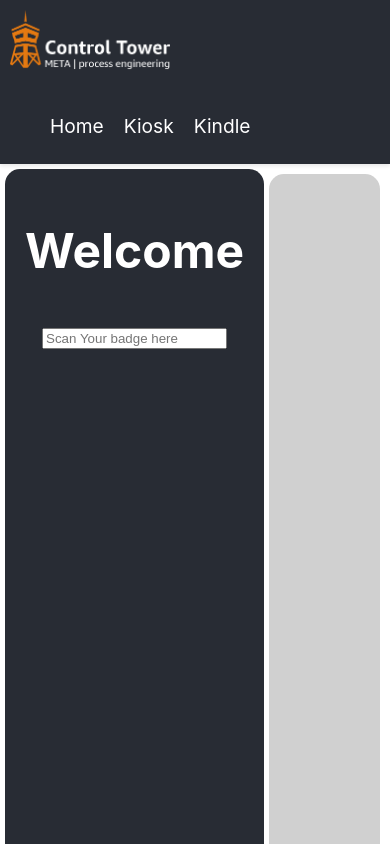
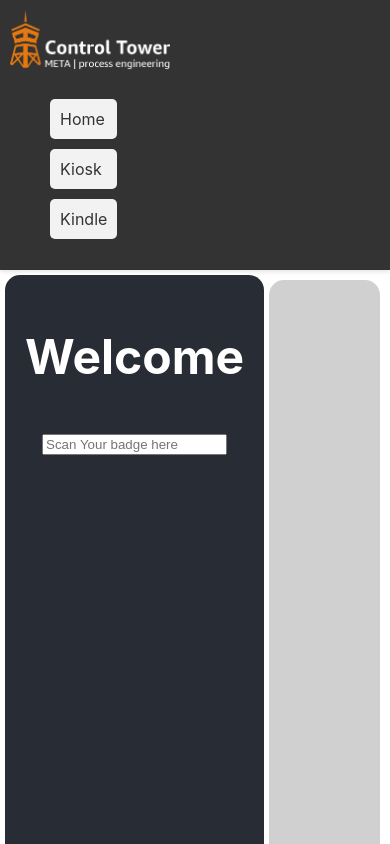
Before and after one commit to samleivadev/FrontEnd-UI, a React (Create React App) app: page / in a window 390 px wide. Shown: the top 844 px of the page. Built offline with nearby package versions, Linux system fonts and the light colour scheme.

Commit message:
:css for navber change

```diff
--- a/src/components/header/header.module.css
+++ b/src/components/header/header.module.css
@@ -1,10 +1,9 @@
-
 .header {
     display: flex;
     justify-content: space-between;
     align-items: center;
-    padding: 10px;
-    background-color: #282c34;
+    padding: 20px;
+    background-color: #333333;
     box-shadow: 0 2px 4px rgba(0, 0, 0, 0.1);
   }
 
@@ -15,15 +14,13 @@
   .menus {
     display: flex;
     list-style: none;
-
   }
 
   .menu {
     margin-left: 20px;
     text-decoration: none;
-    color: white;
+    color: #ffffff;
     transition: color 0.3s ease;
-    font-size: 1.2rem;
   }
 
   .menu:hover {
@@ -34,18 +31,29 @@
     .header {
       flex-direction: column;
       align-items: flex-start;
+      padding: 10px;
     }
 
     .logo {
-      margin-bottom: 20px;
+      margin-bottom: 10px;
     }
 
     .menus {
-      margin-top: 20px;
+      flex-direction: column;
+      margin-top: 10px;
     }
 
     .menu {
-      margin-left: 0;
-      margin-right: 20px;
+      margin: 5px 0;
+      padding: 10px;
+      border-radius: 5px;
+      background-color: #f2f2f2;
+      color: #333333;
+      transition: background-color 0.3s ease;
+    }
+
+    .menu:hover {
+      background-color: #ff6f00;
+      color: #ffffff;
     }
   }
--- a/src/pages/home/home.js
+++ b/src/pages/home/home.js
@@ -52,8 +52,13 @@ function HomePage () {
           {employeeData && (
             <div>
               <p>Badge ID: {employeeData.id}</p>
+              <p>Login: {employeeData.name}</p>
               <p>Name: {employeeData.name}</p>
+              <p>Shift: {employeeData.name}</p>
               <p>Manager: {employeeData.email}</p>
+              <p>AM Login: {employeeData.name}</p>
+              <p>Department: {employeeData.name}</p>
+
             </div>
           )}
         </div>
@@ -61,8 +66,11 @@ function HomePage () {
           {employeeData && (
             <div>
               <h2>Today you are going to work in</h2>
+              <p>Icon: {employeeData.phone}</p>
               <p>Worstation: {employeeData.phone}</p>
+              <p>Location: {employeeData.phone}</p>
               <p>PA Assigned: {employeeData.website}</p>
+              <p>Movitational Quote: {employeeData.website}</p>
             </div>
           )}
         </div>
```
